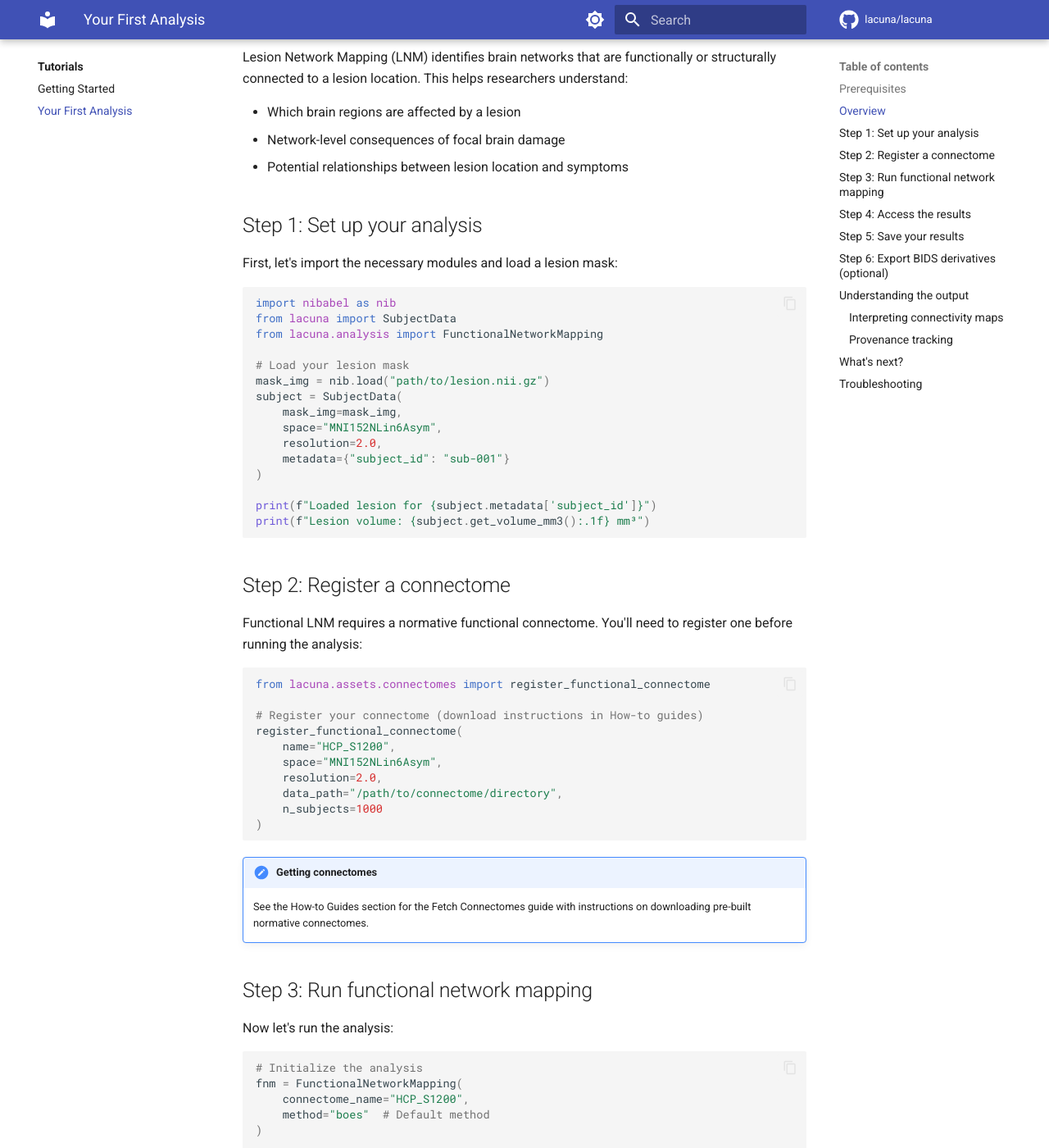
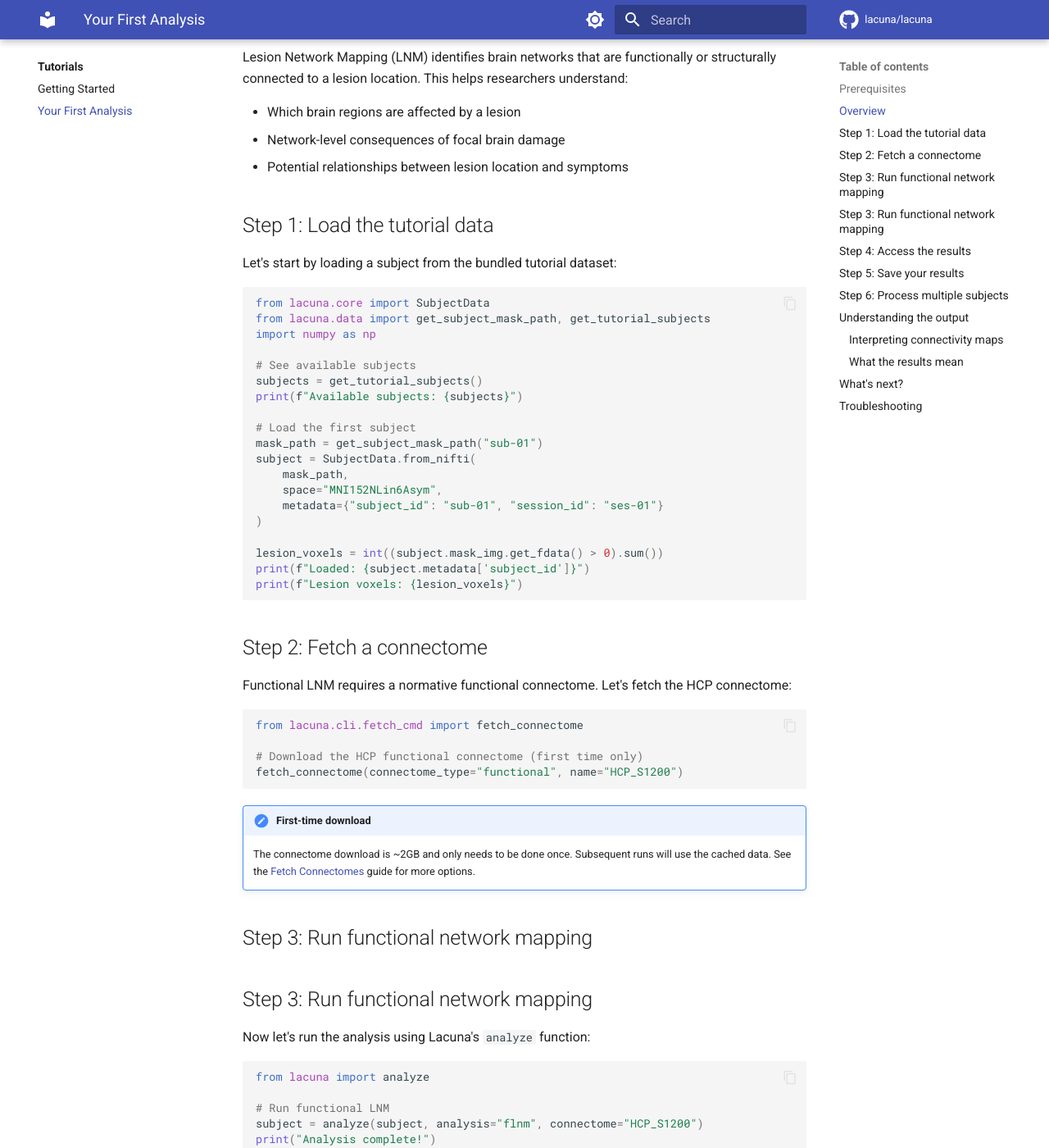
Before and after one commit to m-petersen/lacuna, an MkDocs documentation site: the page built from docs/tutorials/first-analysis.md, in a window 1280 px wide and 1400 px high, scrolled down 663 px. Shown: the whole window at 82% size. Built offline with MkDocs 1.6.1 and Material for MkDocs 9.7.7, drawn with Linux system fonts in a browser that asks for light colours; comment, search, counter and statistics services are not loaded; the version menu is left out; some of the changed text lies outside the part shown.

Commit message:
feat: add tutorial data module with synthetic BIDS dataset
Add lacuna.data.tutorials module providing:
- get_tutorial_bids_dir(): Path to bundled BIDS data
- get_tutorial_subjects(): List subject IDs
- get_subject_mask_path(): Get path to specific mask
- setup_tutorial_data(): Copy data to working directory

Includes synthetic lesion masks:
- 3 subjects (sub-01 to sub-03)
- Binary masks in MNI152NLin6Asym space (1mm)
- BIDS-compliant structure

Updates:
- pyproject.toml: Include tutorial data in package
- .gitignore: Allow tutorial NIfTI files
- Tutorials: Use bundled data with correct API

````diff
--- a/docs/tutorials/first-analysis.md
+++ b/docs/tutorials/first-analysis.md
@@ -6,6 +6,7 @@
 
 **What you'll learn**:
 
+- Load subjects from the tutorial dataset
 - Run functional lesion network mapping (fLNM)
 - Interpret the output connectivity map
 - Save results to disk
@@ -13,7 +14,6 @@
 ## Prerequisites
 
 - Completed the [Getting Started](getting-started.md) tutorial
-- A binary lesion mask in MNI space
 - Basic Python knowledge
 
 ## Overview
@@ -24,80 +24,84 @@
 - Network-level consequences of focal brain damage
 - Potential relationships between lesion location and symptoms
 
-## Step 1: Set up your analysis
+## Step 1: Load the tutorial data
 
-First, let's import the necessary modules and load a lesion mask:
+Let's start by loading a subject from the bundled tutorial dataset:
 
 ```python
-import nibabel as nib
-from lacuna import SubjectData
-from lacuna.analysis import FunctionalNetworkMapping
+from lacuna.core import SubjectData
+from lacuna.data import get_subject_mask_path, get_tutorial_subjects
+import numpy as np
 
-# Load your lesion mask
-mask_img = nib.load("path/to/lesion.nii.gz")
-subject = SubjectData(
-    mask_img=mask_img,
+# See available subjects
+subjects = get_tutorial_subjects()
+print(f"Available subjects: {subjects}")
+
+# Load the first subject
+mask_path = get_subject_mask_path("sub-01")
+subject = SubjectData.from_nifti(
+    mask_path,
     space="MNI152NLin6Asym",
-    resolution=2.0,
-    metadata={"subject_id": "sub-001"}
+    metadata={"subject_id": "sub-01", "session_id": "ses-01"}
 )
 
-print(f"Loaded lesion for {subject.metadata['subject_id']}")
-print(f"Lesion volume: {subject.get_volume_mm3():.1f} mm³")
+lesion_voxels = int((subject.mask_img.get_fdata() > 0).sum())
+print(f"Loaded: {subject.metadata['subject_id']}")
+print(f"Lesion voxels: {lesion_voxels}")
 ```
 
-## Step 2: Register a connectome
+## Step 2: Fetch a connectome
 
-Functional LNM requires a normative functional connectome. You'll need to register one before running the analysis:
+Functional LNM requires a normative functional connectome. Let's fetch the HCP connectome:
 
 ```python
-from lacuna.assets.connectomes import register_functional_connectome
+from lacuna.cli.fetch_cmd import fetch_connectome
 
-# Register your connectome (download instructions in How-to guides)
-register_functional_connectome(
-    name="HCP_S1200",
-    space="MNI152NLin6Asym",
-    resolution=2.0,
-    data_path="/path/to/connectome/directory",
-    n_subjects=1000
-)
+# Download the HCP functional connectome (first time only)
+fetch_connectome(connectome_type="functional", name="HCP_S1200")
 ```
 
-!!! note "Getting connectomes"
+!!! note "First-time download"
 
-    See the How-to Guides section for the Fetch Connectomes guide with
-    instructions on downloading pre-built normative connectomes.
+    The connectome download is ~2GB and only needs to be done once. Subsequent
+    runs will use the cached data. See the [Fetch Connectomes](../how-to/fetch-connectomes.md)
+    guide for more options.
 
 ## Step 3: Run functional network mapping
 
-Now let's run the analysis:
+## Step 3: Run functional network mapping
+
+Now let's run the analysis using Lacuna's `analyze` function:
 
 ```python
-# Initialize the analysis
-fnm = FunctionalNetworkMapping(
-    connectome_name="HCP_S1200",
-    method="boes"  # Default method
-)
+from lacuna import analyze
 
-# Run analysis
-result = fnm.run(subject)
+# Run functional LNM
+subject = analyze(subject, analysis="flnm", connectome="HCP_S1200")
 print("Analysis complete!")
+
+# Check results
+print(f"Results available: {list(subject.results.keys())}")
 ```
 
 The analysis computes functional connectivity between your lesion and every voxel in the brain using the normative connectome.
 
 ## Step 4: Access the results
 
-Results are stored in the `results` dictionary:
+Results are stored in the subject's `results` dictionary:
 
 ```python
 # Get the connectivity map
-conn_map = result.results["FunctionalNetworkMapping"]["correlation_map"]
+flnm_result = subject.results["flnm"]
 
 # Check the output
-print(f"Result type: {type(conn_map)}")
-print(f"Data shape: {conn_map.get_data().shape}")
-print(f"Value range: [{conn_map.get_data().min():.3f}, {conn_map.get_data().max():.3f}]")
+print(f"Result type: {type(flnm_result)}")
+print(f"Data shape: {flnm_result.shape}")
+
+# Get value range
+import numpy as np
+data = flnm_result.get_fdata()
+print(f"Value range: [{data.min():.3f}, {data.max():.3f}]")
 ```
 
 The connectivity map shows correlation values:
@@ -111,37 +115,55 @@
 Save the connectivity map as a NIfTI file:
 
 ```python
-# Get the underlying NIfTI image
-conn_nifti = conn_map.to_nifti()
+import nibabel as nib
+from pathlib import Path
 
-# Save to disk
-conn_nifti.to_filename("output/sub-001_connectivity.nii.gz")
-print("Saved connectivity map!")
+# Create output directory
+output_dir = Path("output")
+output_dir.mkdir(exist_ok=True)
+
+# Save the connectivity map
+output_path = output_dir / f"{subject.subject_id}_desc-flnm_connectivity.nii.gz"
+nib.save(flnm_result, output_path)
+print(f"Saved: {output_path}")
 ```
 
 You can view this file in any neuroimaging viewer (FSLeyes, MRIcron, etc.).
 
-## Step 6: Export BIDS derivatives (optional)
+## Step 6: Process multiple subjects
 
-For reproducibility, export results in BIDS format:
+Let's run the analysis on all tutorial subjects:
 
 ```python
-from lacuna.io.bids import export_bids_derivatives
+from lacuna.core import SubjectData
+from lacuna.data import get_tutorial_subjects, get_subject_mask_path
+from lacuna import analyze
+import numpy as np
 
-export_bids_derivatives(
-    subject_data=result,
-    output_dir="derivatives/lacuna"
-)
-print("Exported BIDS derivatives!")
+results = []
+for subject_id in get_tutorial_subjects():
+    # Load subject
+    mask_path = get_subject_mask_path(subject_id)
+    subject = SubjectData.from_nifti(
+        mask_path,
+        space="MNI152NLin6Asym",
+        metadata={"subject_id": subject_id}
+    )
+
+    # Run analysis
+    subject = analyze(subject, analysis="flnm", connectome="HCP_S1200")
+    results.append(subject)
+
+    print(f"Completed: {subject_id}")
+
+print(f"\nProcessed {len(results)} subjects")
 ```
-
-This creates standardized output files with proper naming conventions.
 
 ## Understanding the output
 
 ### Interpreting connectivity maps
 
-The connectivity map represents "functional connectivity fingerprint" of your lesion:
+The connectivity map represents the "functional connectivity fingerprint" of your lesion:
 
 | Value Range | Interpretation |
 |-------------|----------------|
@@ -151,43 +173,44 @@
 | -0.5 to -0.1 | Moderate negative connectivity |
 | -1.0 to -0.5 | Strong negative connectivity |
 
-### Provenance tracking
+### What the results mean
 
-Lacuna automatically tracks all processing steps:
+High connectivity values indicate brain regions that are functionally "wired" to your lesion location in the normative population. These regions may show:
 
-```python
-# View processing history
-for step in result.provenance:
-    print(f"- {step['operation']}: {step.get('details', '')}")
-```
+- Similar activation patterns during rest
+- Co-activation during tasks
+- Potential remote effects of the lesion
 
 ## What's next?
 
 Now that you've run your first analysis, explore more in the How-to Guides:
 
-- **Run Structural LNM** — Tractography-based network mapping
-- **Regional Damage Analysis** — Quantify damage by brain region
-- **Batch Processing** — Process multiple subjects
+- [Run Structural LNM](../how-to/run-slnm.md) — Tractography-based network mapping
+- [Regional Damage Analysis](../how-to/regional-damage.md) — Quantify damage by brain region
+- [Batch Processing](../how-to/batch-processing.md) — Process many subjects efficiently
 
 ## Troubleshooting
 
 ??? question "Error: Connectome not found"
 
-    Make sure you've registered your connectome before running the analysis.
-    See the How-to Guides section for the Fetch Connectomes guide.
+    Make sure you've fetched the connectome before running the analysis:
+
+    ```bash
+    lacuna fetch --connectome functional --name HCP_S1200
+    ```
 
 ??? question "My connectivity values seem wrong"
 
     Check that your lesion mask is:
 
     1. Binary (0s and 1s only)
-    2. In the correct coordinate space (MNI152NLin6Asym)
-    3. At the correct resolution (matching the connectome)
+    2. In the correct coordinate space (MNI152NLin6)
+    3. Contains valid lesion voxels
 
 ??? question "Analysis is very slow"
 
     Functional LNM can be memory-intensive. Try:
 
-    1. Using a lower resolution (4mm instead of 2mm)
-    2. Closing other applications to free RAM
-    3. Running on a machine with more memory
+    1. Running on a machine with more RAM
+    2. Processing fewer subjects at once
+    3. Using Docker/Apptainer on an HPC cluster
--- a/pyproject.toml
+++ b/pyproject.toml
@@ -91,6 +91,11 @@
     "atlases/*.md",
     "templates/*.nii.gz",
     "templates/*.md",
+]
+"lacuna.data.tutorials" = [
+    "*.json",
+    "*.tsv",
+    "sub-*/ses-*/anat/*.nii.gz",
 ]
 
 [tool.pytest.ini_options]
````
Also changed, not shown: docs/index.md (+6 -7 lines), docs/tutorials/getting-started.md (+95 -47 lines), 14 other files.
